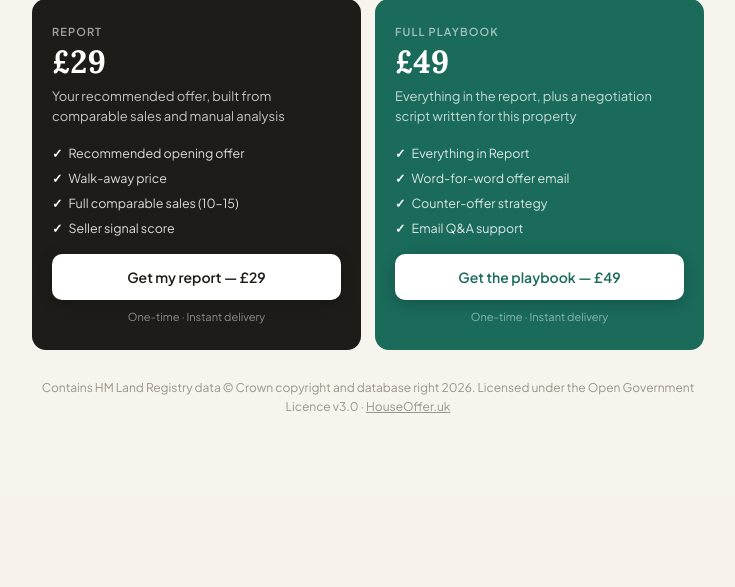
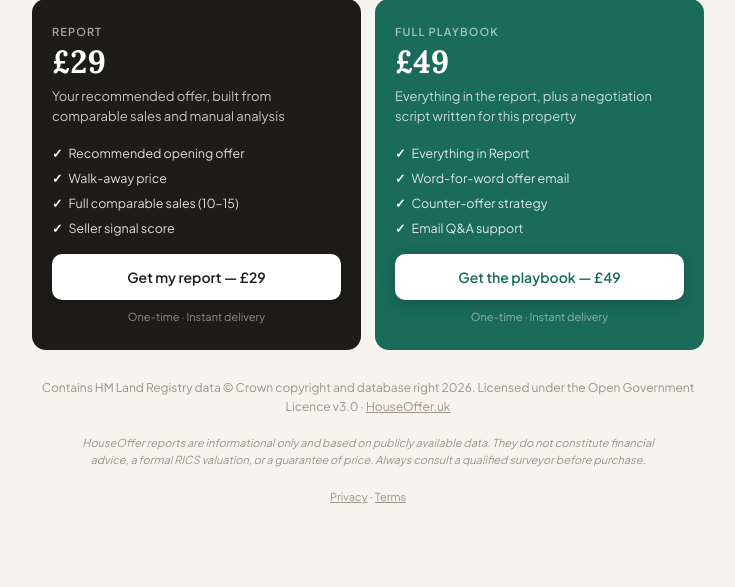
Before and after one commit to houseofferceo/houseoffer-backend, a Flask app: template templates/report_free.html in a window 1280 px wide. Shown: the part 1728-2315 px from the top of the page, without its empty margins (272-1007 px from the left). Before the commit the page ends 2141 px from the top, so only its background shows below. Run offline with Flask 3, Linux system fonts and the light colour scheme; the template is opened without the code that fills it, so the values that code supplies are empty; parts of the project's set-up code (start-up, migrations or seed data) failed here and were passed over.

Commit message:
Add files via upload

```diff
--- a/templates/report_free.html
+++ b/templates/report_free.html
@@ -655,6 +655,13 @@ nav { background: rgba(247,243,237,0.95); backdrop-filter: blur(12px); border-bo
     Contains HM Land Registry data © Crown copyright and database right 2026.
     Licensed under the Open Government Licence v3.0 ·
     <a href="https://houseoffer.netlify.app">HouseOffer.uk</a>
+    <br><br>
+    <em style="font-size: 11px; color: var(--ink-light); line-height: 1.5; display: block; max-width: 580px; margin: 0 auto;">
+      HouseOffer reports are informational only and based on publicly available data. They do not constitute financial advice, a formal RICS valuation, or a guarantee of price. Always consult a qualified surveyor before purchase.
+    </em>
+    <br>
+    <a href="https://houseoffer.uk/privacy.html" style="font-size: 11px;">Privacy</a> ·
+    <a href="https://houseoffer.uk/terms.html" style="font-size: 11px;">Terms</a>
   </div>
 
 </div>
```
